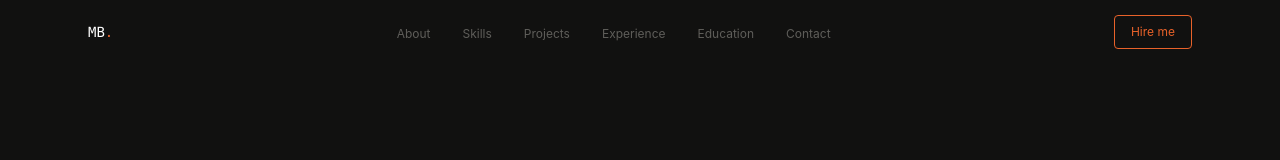
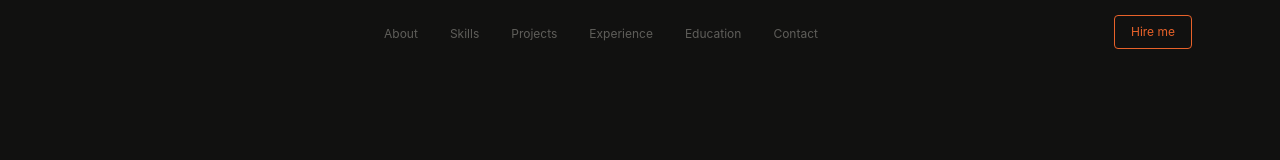
Before and after one commit to Milharabhagya/Milhara-portfolio, a React (Vite) app: page / in a window 1280 px wide. Shown: the top 160 px of the page. Built offline with nearby package versions, Linux system fonts and the light colour scheme.

Commit message:
animation editted

```diff
--- a/src/components/Navbar.jsx
+++ b/src/components/Navbar.jsx
@@ -14,47 +14,117 @@ export default function Navbar() {
   const links = ['About', 'Skills', 'Projects', 'Experience', 'Education', 'Contact']
 
   return (
-    <motion.nav initial={{y:-60, opacity:0}} animate={{y:0, opacity:1}} transition={{duration:0.6, ease:'easeOut'}}
-      className={`fixed top-0 left-0 right-0 z-50 transition-all duration-300 ${scrolled ? 'border-b' : ''}`}
-      style={{background: scrolled ? 'rgba(17,17,16,0.95)' : 'transparent', backdropFilter: scrolled ? 'blur(12px)' : 'none', borderColor:'#3A3A38'}}>
+    <motion.nav
+      initial={{ y: -80, opacity: 0 }}
+      animate={{ y: 0, opacity: 1 }}
+      transition={{ duration: 0.6, ease: 'easeOut' }}
+      className="fixed top-0 left-0 right-0 z-50 transition-all duration-300"
+      style={{
+        background: scrolled ? 'rgba(17,17,16,0.95)' : 'transparent',
+        backdropFilter: scrolled ? 'blur(12px)' : 'none',
+        borderBottom: scrolled ? '0.5px solid #3A3A38' : 'none'
+      }}>
       <div className="max-w-6xl mx-auto px-6 h-16 flex items-center justify-between">
-        <motion.span whileHover={{scale:1.1}} className="font-mono text-sm font-medium text-white cursor-default">
-          MB<span style={{color:'#E8622A'}}>.</span>
+
+        {/* Logo */}
+        <motion.span
+          initial={{ opacity: 0, x: -20 }}
+          animate={{ opacity: 1, x: 0 }}
+          transition={{ duration: 0.5, delay: 0.2 }}
+          whileHover={{ scale: 1.15 }}
+          className="font-mono text-sm font-medium text-white cursor-default">
+
         </motion.span>
-        <ul className="hidden md:flex gap-8">
+
+        {/* Desktop nav links */}
+        <ul className="hidden md:flex gap-8 items-center">
           {links.map((link, i) => (
-            <motion.li key={link} initial={{opacity:0,y:-10}} animate={{opacity:1,y:0}} transition={{delay:0.1+i*0.08}}>
-              <a href={`#${link.toLowerCase()}`}
-                className="text-xs transition-colors duration-200 hover:text-white"
-                style={{color:'#5F5E5A'}}>
+            <motion.li
+              key={link}
+              initial={{ opacity: 0, y: -20 }}
+              animate={{ opacity: 1, y: 0 }}
+              transition={{
+                duration: 0.4,
+                delay: 0.3 + i * 0.08,
+                type: 'spring',
+                stiffness: 300,
+                damping: 18
+              }}>
+              <motion.a
+                href={`#${link.toLowerCase()}`}
+                className="text-xs relative transition-colors duration-200"
+                style={{ color: '#5F5E5A' }}
+                whileHover={{ color: '#F1EFE8', y: -2 }}
+                transition={{ duration: 0.15 }}>
                 {link}
-              </a>
+                {/* underline on hover */}
+                <motion.span
+                  className="absolute -bottom-1 left-0 right-0 h-px"
+                  style={{ background: '#E8622A' }}
+                  initial={{ scaleX: 0 }}
+                  whileHover={{ scaleX: 1 }}
+                  transition={{ duration: 0.2 }} />
+              </motion.a>
             </motion.li>
           ))}
         </ul>
-        <motion.a href="#contact" whileHover={{scale:1.05, background:'#E8622A', color:'#fff'}}
-          whileTap={{scale:0.95}}
-          className="hidden md:block text-xs px-4 py-2 rounded border transition-all"
-          style={{borderColor:'#E8622A', color:'#E8622A'}}>
+
+        {/* Hire me button */}
+        <motion.a
+          href="#contact"
+          initial={{ opacity: 0, scale: 0.8 }}
+          animate={{ opacity: 1, scale: 1 }}
+          transition={{ duration: 0.4, delay: 0.8, type: 'spring', stiffness: 300 }}
+          whileHover={{ scale: 1.08, background: '#E8622A', color: '#fff' }}
+          whileTap={{ scale: 0.94 }}
+          className="hidden md:block text-xs px-4 py-2 rounded border transition-all duration-200"
+          style={{ borderColor: '#E8622A', color: '#E8622A' }}>
           Hire me
         </motion.a>
-        <button className="md:hidden flex flex-col gap-1.5" onClick={() => setMenuOpen(!menuOpen)}>
-          <span className="block w-5 h-px" style={{background:'#B4B2A9'}}></span>
-          <span className="block w-5 h-px" style={{background:'#B4B2A9'}}></span>
-          <span className="block w-5 h-px" style={{background:'#B4B2A9'}}></span>
-        </button>
+
+        {/* Hamburger */}
+        <motion.button
+          initial={{ opacity: 0 }}
+          animate={{ opacity: 1 }}
+          transition={{ delay: 0.5 }}
+          className="md:hidden flex flex-col gap-1.5"
+          onClick={() => setMenuOpen(!menuOpen)}>
+          <motion.span animate={menuOpen ? { rotate: 45, y: 6 } : { rotate: 0, y: 0 }}
+            transition={{ duration: 0.3 }}
+            className="block w-5 h-px" style={{ background: '#B4B2A9' }} />
+          <motion.span animate={menuOpen ? { opacity: 0 } : { opacity: 1 }}
+            transition={{ duration: 0.2 }}
+            className="block w-5 h-px" style={{ background: '#B4B2A9' }} />
+          <motion.span animate={menuOpen ? { rotate: -45, y: -6 } : { rotate: 0, y: 0 }}
+            transition={{ duration: 0.3 }}
+            className="block w-5 h-px" style={{ background: '#B4B2A9' }} />
+        </motion.button>
       </div>
+
+      {/* Mobile menu */}
       <AnimatePresence>
         {menuOpen && (
-          <motion.div initial={{height:0, opacity:0}} animate={{height:'auto', opacity:1}} exit={{height:0, opacity:0}}
-            transition={{duration:0.3}} className="md:hidden overflow-hidden border-b"
-            style={{background:'#1C1C1A', borderColor:'#3A3A38'}}>
-            <div className="px-6 py-4 flex flex-col gap-4">
-              {links.map(link => (
-                <a key={link} href={`#${link.toLowerCase()}`} onClick={() => setMenuOpen(false)}
-                  className="text-sm transition-colors hover:text-white" style={{color:'#B4B2A9'}}>
+          <motion.div
+            initial={{ height: 0, opacity: 0 }}
+            animate={{ height: 'auto', opacity: 1 }}
+            exit={{ height: 0, opacity: 0 }}
+            transition={{ duration: 0.3, ease: 'easeInOut' }}
+            className="md:hidden overflow-hidden border-b"
+            style={{ background: '#1C1C1A', borderColor: '#3A3A38' }}>
+            <div className="px-6 py-4 flex flex-col gap-3">
+              {links.map((link, i) => (
+                <motion.a
+                  key={link}
+                  href={`#${link.toLowerCase()}`}
+                  onClick={() => setMenuOpen(false)}
+                  initial={{ opacity: 0, x: -20 }}
+                  animate={{ opacity: 1, x: 0 }}
+                  transition={{ delay: i * 0.06, duration: 0.3 }}
+                  whileHover={{ x: 6, color: '#E8622A' }}
+                  className="text-sm transition-colors"
+                  style={{ color: '#B4B2A9' }}>
                   {link}
-                </a>
+                </motion.a>
               ))}
             </div>
           </motion.div>
```
